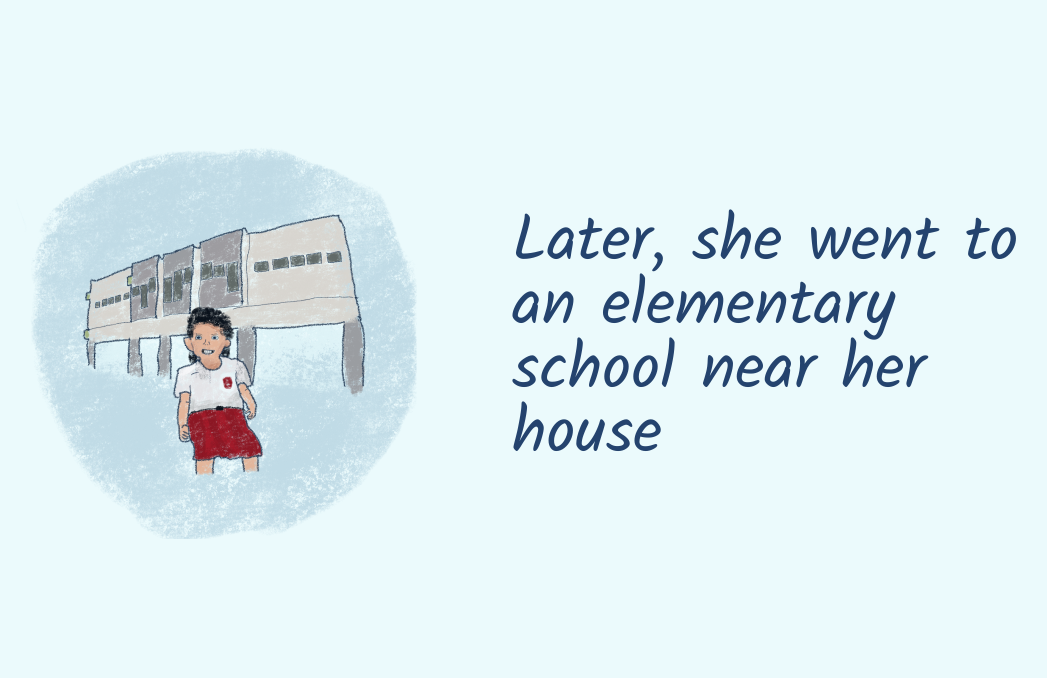
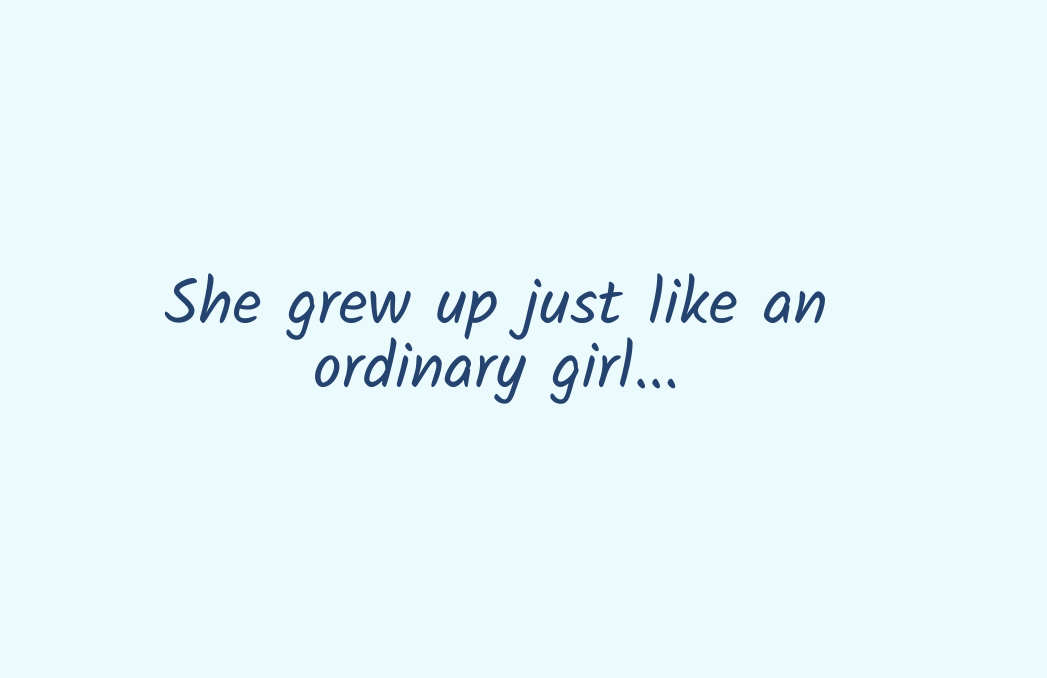
Before and after one commit to ashidiqidimas/wisye_birthday, a plain HTML site: page index.html in a window 1280 px wide. Shown: the part 6461-7139 px from the top of the page, without its empty margins (144-1191 px from the left). Drawn offline with Linux system fonts and the light colour scheme.

```diff
--- a/index.html
+++ b/index.html
@@ -113,15 +113,6 @@
             </div>
         </section>
 
-        <section>
-            <div class="img-container">
-                <img src="assets/elementary-school.png" alt="">
-            </div>
-            <div class="description-container">
-                <h2>Later, she went to an elementary school near her house</h2>
-            </div>
-        </section>
-
         <section class="text-only two-line">
             <h2>She grew up just like an ordinary girl...</h2>
         </section>
```
